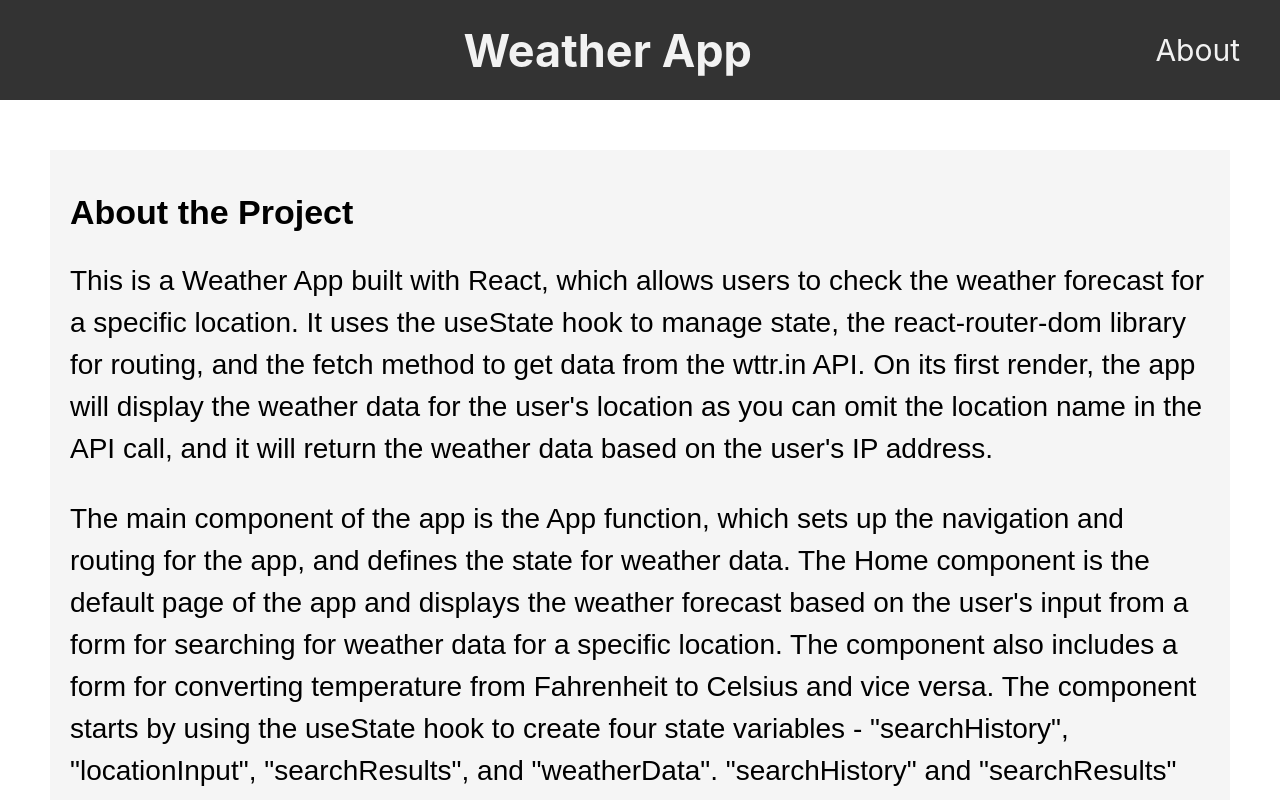
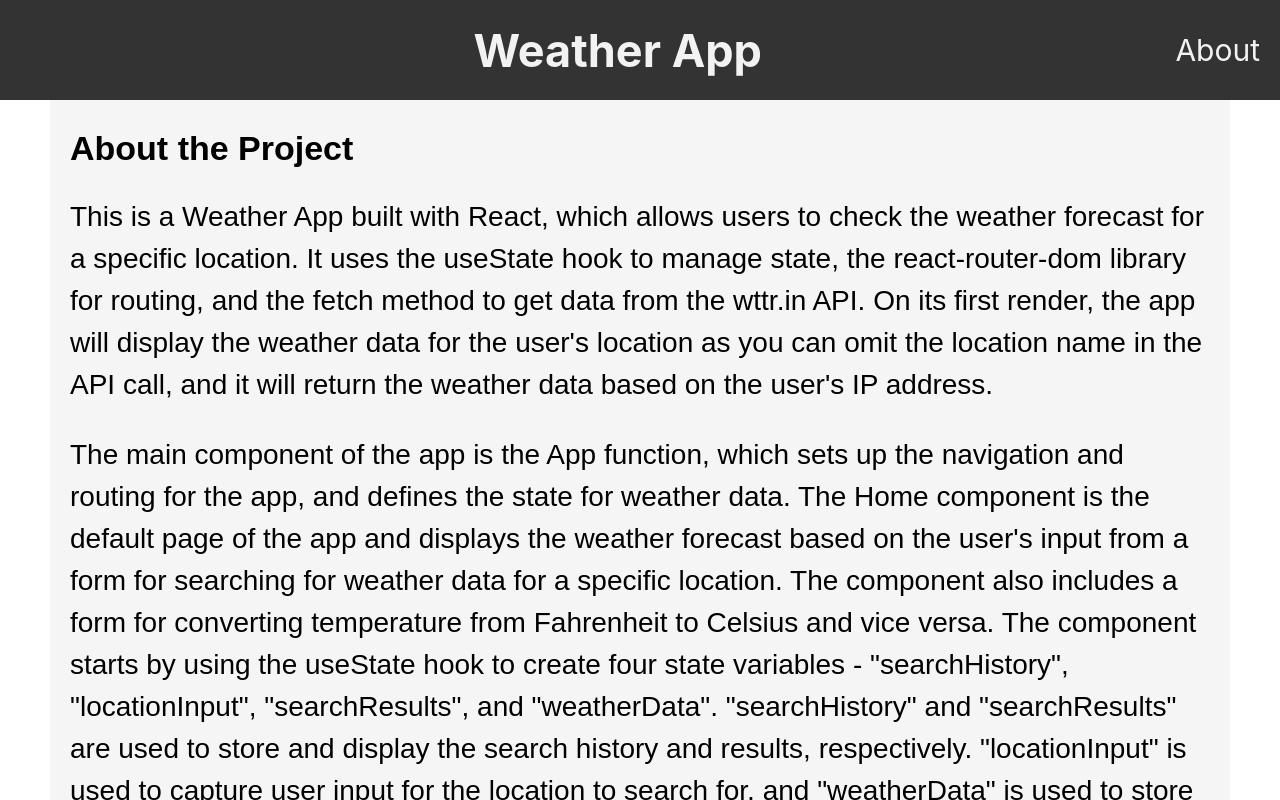
Before and after one commit to MarkRobertson67/MyWeatherApp, a React (Create React App) app: page /about in a window 1280 px wide. Shown: the top 800 px of the page. Built offline with nearby package versions, Linux system fonts and the light colour scheme; no server answers.

Commit message:
Fixed few CSS issues

```diff
--- a/src/Components/About.css
+++ b/src/Components/About.css
@@ -1,4 +1,7 @@
+
 .about {
+    padding-top: 80px;
+    margin-top: 100px;
     margin: 50px;
     padding: 20px;
     background-color: #f5f5f5;
--- a/src/Components/About.jsx
+++ b/src/Components/About.jsx
@@ -4,7 +4,7 @@ import "./About.css"
 function About() {
 
   return (
-    <main className="about">
+    <main className="about"><br></br><br></br>
       <h1>About the Project</h1>
       <p>
         This is a Weather App built with React, which allows users to check the weather forecast for a specific location. It uses the useState hook to manage state, the react-router-dom library for routing, and the fetch method to get data from the wttr.in API. On its first render, the app will display the weather data for the user's location as you can omit the location name in the API call, and it will return the weather data based on the user's IP address.
--- a/src/Components/Home.css
+++ b/src/Components/Home.css
@@ -6,7 +6,7 @@
   align-items: center;
   flex-wrap: wrap;
   cursor: pointer;
-  /* height: 100vh-100px; */
+  height: 100vh-100px;
 }
 
 .header {
@@ -17,6 +17,7 @@
 }
 
 .main-container {
+  margin-top: 100px; /* Height of the navbar */
   display: flex;
   justify-content: space-between;
   align-items: flex-start;
--- a/src/Components/Nav.css
+++ b/src/Components/Nav.css
@@ -1,6 +1,10 @@
 
 
 .navbar {
+  position: fixed;
+  top: 0;
+  width: 100%;
+  overflow: hidden;
   height: 100px;
   background-color: #333;
   display: flex;
@@ -31,7 +35,7 @@
 
 .about-link {
   float: right;
-  margin-right: 20px;
+  margin-right: 40px;
 }
 .navbarlinks li:first-child {
   margin-right: auto;
```
